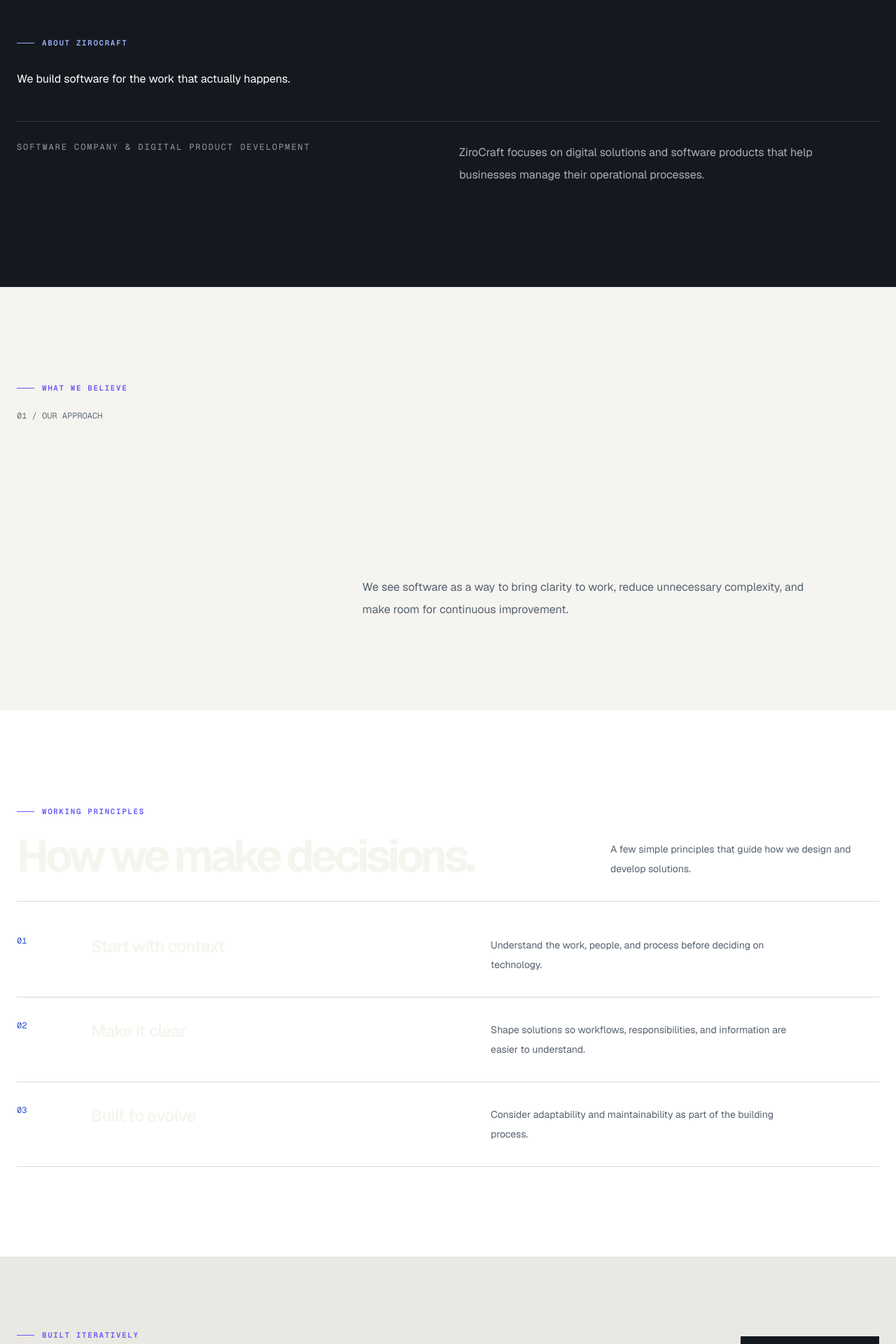
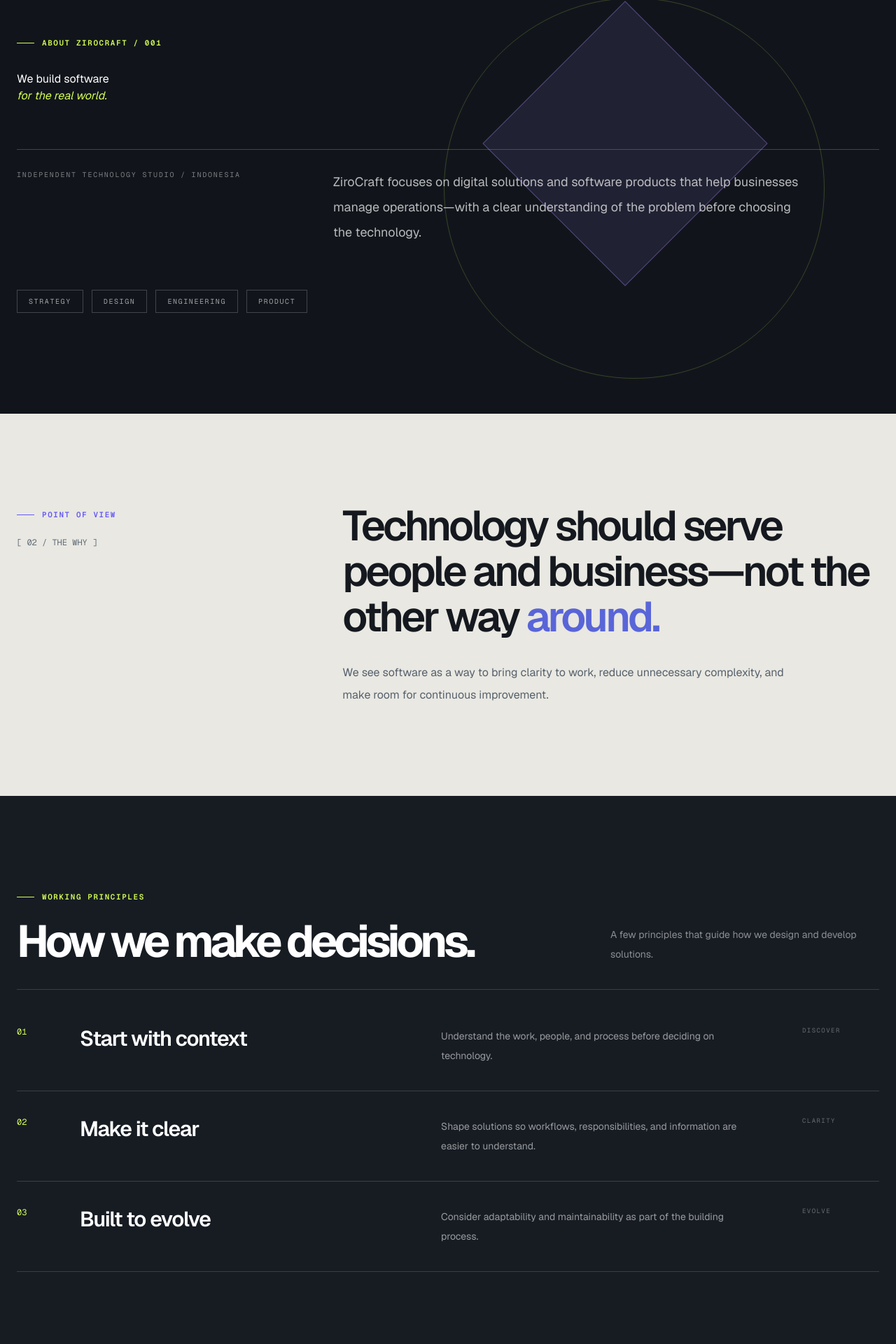
Before and after one commit to Youuzzi/Zirocraft-Official-Website, a Next.js app: page /en/about in a window 1280 px wide. Shown: the part 176-2096 px from the top of the page at 70% size. Built offline with nearby package versions, Linux system fonts and the light colour scheme; no server answers.

Commit message:
design: reshape about page into studio manifesto

```diff
--- a/src/features/about/components/about-page.tsx
+++ b/src/features/about/components/about-page.tsx
@@ -4,37 +4,40 @@ import type { Locale } from "@/lib/i18n/dictionaries";
 export function AboutPageContent({ locale }: { locale: Locale }) {
   const id = locale === "id";
   const principles = id ? [
-    ["01", "Mulai dari konteks", "Memahami pekerjaan, orang, dan proses sebelum menentukan bentuk teknologi."],
-    ["02", "Utamakan kejelasan", "Menyusun solusi agar alur, tanggung jawab, dan informasi lebih mudah dipahami."],
-    ["03", "Siap untuk berkembang", "Mempertimbangkan adaptasi dan pemeliharaan sebagai bagian dari proses membangun."]
+    ["01", "Mulai dari konteks", "Memahami pekerjaan, orang, dan proses sebelum menentukan bentuk teknologi.", "DISCOVER"],
+    ["02", "Utamakan kejelasan", "Menyusun solusi agar alur, tanggung jawab, dan informasi lebih mudah dipahami.", "CLARITY"],
+    ["03", "Siap untuk berkembang", "Mempertimbangkan adaptasi dan pemeliharaan sebagai bagian dari proses membangun.", "EVOLVE"]
   ] : [
-    ["01", "Start with context", "Understand the work, people, and process before deciding on technology."],
-    ["02", "Make it clear", "Shape solutions so workflows, responsibilities, and information are easier to understand."],
-    ["03", "Built to evolve", "Consider adaptability and maintainability as part of the building process."]
+    ["01", "Start with context", "Understand the work, people, and process before deciding on technology.", "DISCOVER"],
+    ["02", "Make it clear", "Shape solutions so workflows, responsibilities, and information are easier to understand.", "CLARITY"],
+    ["03", "Built to evolve", "Consider adaptability and maintainability as part of the building process.", "EVOLVE"]
   ];
   return <>
-    <section className="bg-[#15191f] py-24 text-white sm:py-36">
-      <div className="site-container">
-        <span className="eyebrow !text-[#9db4ff]">{id ? "Tentang ZiroCraft" : "About ZiroCraft"}</span>
-        <h1 className="display-heading mt-8 max-w-5xl text-balance">{id ? "Kami membangun perangkat lunak untuk pekerjaan yang nyata." : "We build software for the work that actually happens."}</h1>
-        <div className="mt-12 grid gap-8 border-t border-white/15 pt-7 md:grid-cols-[1fr_1fr]">
-          <p className="font-mono text-xs uppercase tracking-[.16em] text-white/55">{id ? "Perusahaan software & pengembangan produk digital" : "Software company & digital product development"}</p>
-          <p className="max-w-xl text-base leading-8 text-white/65">{id ? "ZiroCraft berfokus pada pengembangan solusi digital dan produk perangkat lunak untuk membantu bisnis mengelola proses operasionalnya." : "ZiroCraft focuses on digital solutions and software products that help businesses manage their operational processes."}</p>
+    <section className="relative isolate overflow-hidden bg-[#11151b] py-24 text-white sm:py-36">
+      <div className="pointer-events-none absolute -right-24 top-24 h-80 w-80 rounded-full border border-[#d6ff55]/20 sm:right-[8%] sm:h-[34rem] sm:w-[34rem]" />
+      <div className="pointer-events-none absolute right-[13%] top-40 h-52 w-52 rotate-45 border border-[#a78bfa]/40 bg-[#a78bfa]/10 sm:right-[19%] sm:h-72 sm:w-72" />
+      <div className="site-container relative z-10">
+        <span className="eyebrow !text-[#d6ff55]">{id ? "Tentang ZiroCraft" : "About ZiroCraft"} / 001</span>
+        <h1 className="display-heading mt-8 max-w-5xl text-balance">{id ? <>Kami membangun software<br /><em className="text-[#d6ff55]">untuk pekerjaan nyata.</em></> : <>We build software<br /><em className="text-[#d6ff55]">for the real world.</em></>}</h1>
+        <div className="mt-16 grid gap-8 border-t border-white/20 pt-7 md:grid-cols-[.7fr_1.3fr]">
+          <p className="font-mono text-[10px] uppercase tracking-[.18em] text-white/45">{id ? "Studio teknologi independen / Indonesia" : "Independent technology studio / Indonesia"}</p>
+          <p className="max-w-2xl text-lg leading-9 text-white/70">{id ? "ZiroCraft berfokus pada pengembangan solusi digital dan produk perangkat lunak untuk membantu bisnis mengelola proses operasionalnya—dengan memahami masalah sebelum memilih teknologi." : "ZiroCraft focuses on digital solutions and software products that help businesses manage operations—with a clear understanding of the problem before choosing the technology."}</p>
         </div>
+        <div className="mt-16 flex flex-wrap gap-3">{["STRATEGY","DESIGN","ENGINEERING","PRODUCT"].map((tag) => <span key={tag} className="border border-white/20 px-4 py-2 font-mono text-[10px] tracking-[.16em] text-white/60">{tag}</span>)}</div>
       </div>
     </section>
-    <section className="bg-[#f5f4f0] py-24 sm:py-32">
-      <div className="site-container grid gap-10 lg:grid-cols-[.7fr_1.3fr] lg:gap-24">
-        <div><span className="eyebrow">{id ? "Keyakinan kami" : "What we believe"}</span><p className="mt-6 font-mono text-xs text-[#626d78]">01 / OUR APPROACH</p></div>
-        <div><h2 className="section-heading max-w-4xl">{id ? "Teknologi harus mengikuti kebutuhan manusia dan proses bisnis—bukan sebaliknya." : "Technology should serve people and business processes—not the other way around."}</h2><p className="mt-8 max-w-2xl text-base leading-8 text-[#56616d]">{id ? "Kami melihat software sebagai alat untuk memperjelas pekerjaan, mengurangi kerumitan yang tidak perlu, dan membuka ruang untuk perbaikan bertahap." : "We see software as a way to bring clarity to work, reduce unnecessary complexity, and make room for continuous improvement."}</p></div>
+    <section className="bg-[#e9e8e2] py-24 text-[#15191f] sm:py-32">
+      <div className="site-container grid gap-10 lg:grid-cols-[.65fr_1.35fr] lg:gap-24">
+        <div><span className="eyebrow">{id ? "Sudut pandang" : "Point of view"}</span><p className="mt-6 font-mono text-xs text-[#626d78]">[ 02 / THE WHY ]</p></div>
+        <div><h2 className="max-w-5xl text-4xl font-semibold leading-[1.08] tracking-[-.06em] sm:text-6xl">{id ? <>Teknologi harus mengikuti manusia dan proses bisnis—<span className="text-[#5965d8]">bukan sebaliknya.</span></> : <>Technology should serve people and business—not the other way <span className="text-[#5965d8]">around.</span></>}</h2><p className="mt-8 max-w-2xl text-base leading-8 text-[#56616d]">{id ? "Kami melihat software sebagai alat untuk memperjelas pekerjaan, mengurangi kerumitan yang tidak perlu, dan membuka ruang untuk perbaikan bertahap." : "We see software as a way to bring clarity to work, reduce unnecessary complexity, and make room for continuous improvement."}</p></div>
       </div>
     </section>
-    <section className="bg-white py-24 sm:py-32">
+    <section className="bg-[#171c23] py-24 text-white sm:py-32">
       <div className="site-container">
-        <div className="flex flex-col justify-between gap-5 border-b border-[#d9dad6] pb-8 sm:flex-row sm:items-end"><div><span className="eyebrow">{id ? "Prinsip kerja" : "Working principles"}</span><h2 className="section-heading mt-6">{id ? "Cara kami mengambil keputusan." : "How we make decisions."}</h2></div><p className="max-w-sm text-sm leading-7 text-[#56616d]">{id ? "Prinsip sederhana yang menjadi arah saat merancang dan mengembangkan solusi." : "A few simple principles that guide how we design and develop solutions."}</p></div>
-        <div className="mt-4">{principles.map(([number,title,description]) => <article key={number} className="grid gap-4 border-b border-[#d9dad6] py-8 sm:grid-cols-[90px_1fr_1fr] sm:items-start"><span className="font-mono text-xs text-[#284fce]">{number}</span><h3 className="text-2xl font-semibold tracking-[-.04em]">{title}</h3><p className="max-w-md text-sm leading-7 text-[#56616d]">{description}</p></article>)}</div>
+        <div className="flex flex-col justify-between gap-6 border-b border-white/15 pb-9 sm:flex-row sm:items-end"><div><span className="eyebrow !text-[#d6ff55]">{id ? "Prinsip kerja" : "Working principles"}</span><h2 className="section-heading mt-6">{id ? "Cara kami mengambil keputusan." : "How we make decisions."}</h2></div><p className="max-w-sm text-sm leading-7 text-white/50">{id ? "Prinsip sederhana yang menjadi arah saat merancang dan mengembangkan solusi." : "A few principles that guide how we design and develop solutions."}</p></div>
+        <div className="mt-4">{principles.map(([number,title,description,tag]) => <article key={number} className="grid gap-5 border-b border-white/15 py-9 sm:grid-cols-[70px_1fr_1fr_110px] sm:items-start"><span className="font-mono text-xs text-[#d6ff55]">{number}</span><h3 className="text-2xl font-semibold tracking-[-.04em] sm:text-3xl">{title}</h3><p className="max-w-md text-sm leading-7 text-white/55">{description}</p><span className="font-mono text-[9px] tracking-[.16em] text-white/35">{tag}</span></article>)}</div>
       </div>
     </section>
-    <section className="bg-[#e9e8e2] py-20 sm:py-24"><div className="site-container flex flex-col justify-between gap-8 sm:flex-row sm:items-center"><div><span className="eyebrow">{id ? "Dibangun secara bertahap" : "Built iteratively"}</span><h2 className="mt-5 text-3xl font-semibold tracking-[-.05em] sm:text-4xl">{id ? "Kenali produk yang sedang kami kembangkan." : "Explore the products we're developing."}</h2></div><Link href={`/${locale}/products`} className="inline-flex min-h-12 items-center justify-between gap-8 bg-[#15191f] px-5 text-sm font-semibold text-white hover:bg-[#315fea]">{id ? "Lihat portofolio produk" : "Explore products"} <span aria-hidden="true">↗</span></Link></div></section>
+    <section className="bg-[#d6ff55] py-20 text-[#11151b] sm:py-24"><div className="site-container flex flex-col justify-between gap-8 sm:flex-row sm:items-center"><div><span className="eyebrow !text-[#11151b]">{id ? "Dibangun secara bertahap" : "Built iteratively"}</span><h2 className="mt-5 max-w-2xl text-3xl font-semibold tracking-[-.05em] sm:text-4xl">{id ? "Kenali produk yang sedang kami kembangkan." : "Explore the products we're developing."}</h2></div><Link href={`/${locale}/products`} className="inline-flex min-h-12 items-center justify-between gap-8 bg-[#11151b] px-5 text-sm font-semibold text-white">{id ? "Lihat produk" : "Explore products"} <span aria-hidden="true">↗</span></Link></div></section>
   </>;
 }
```
